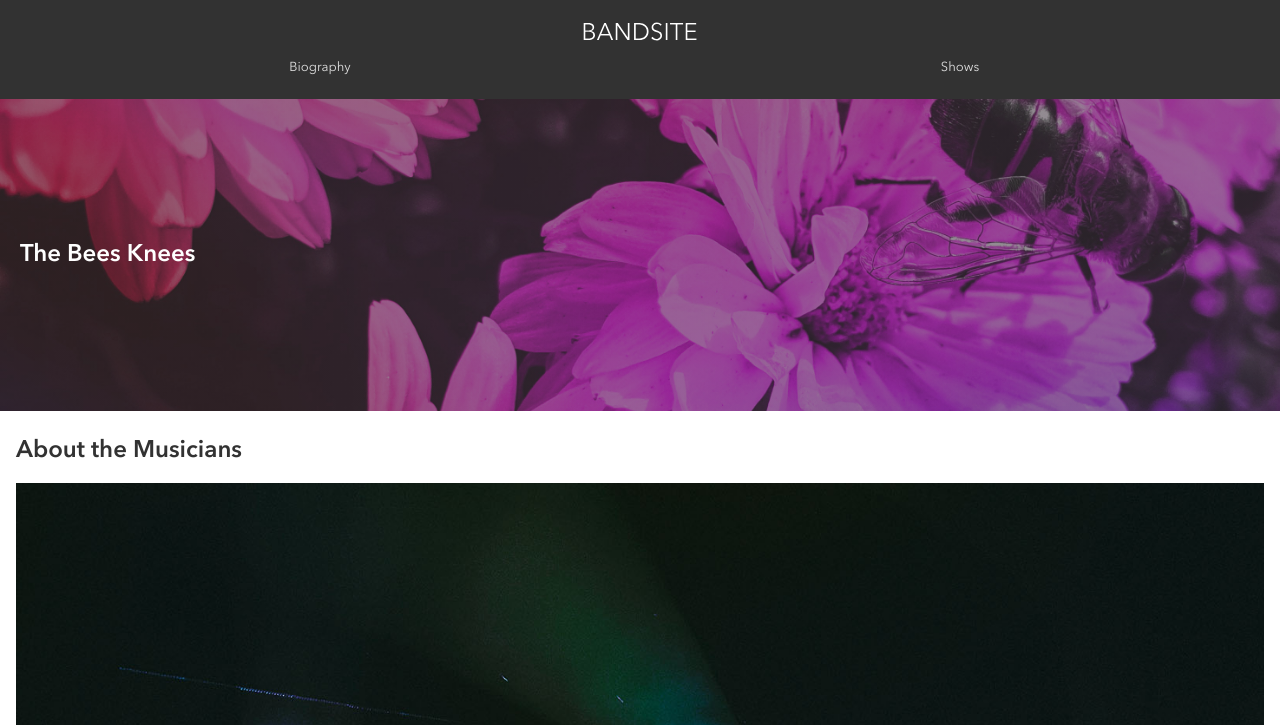
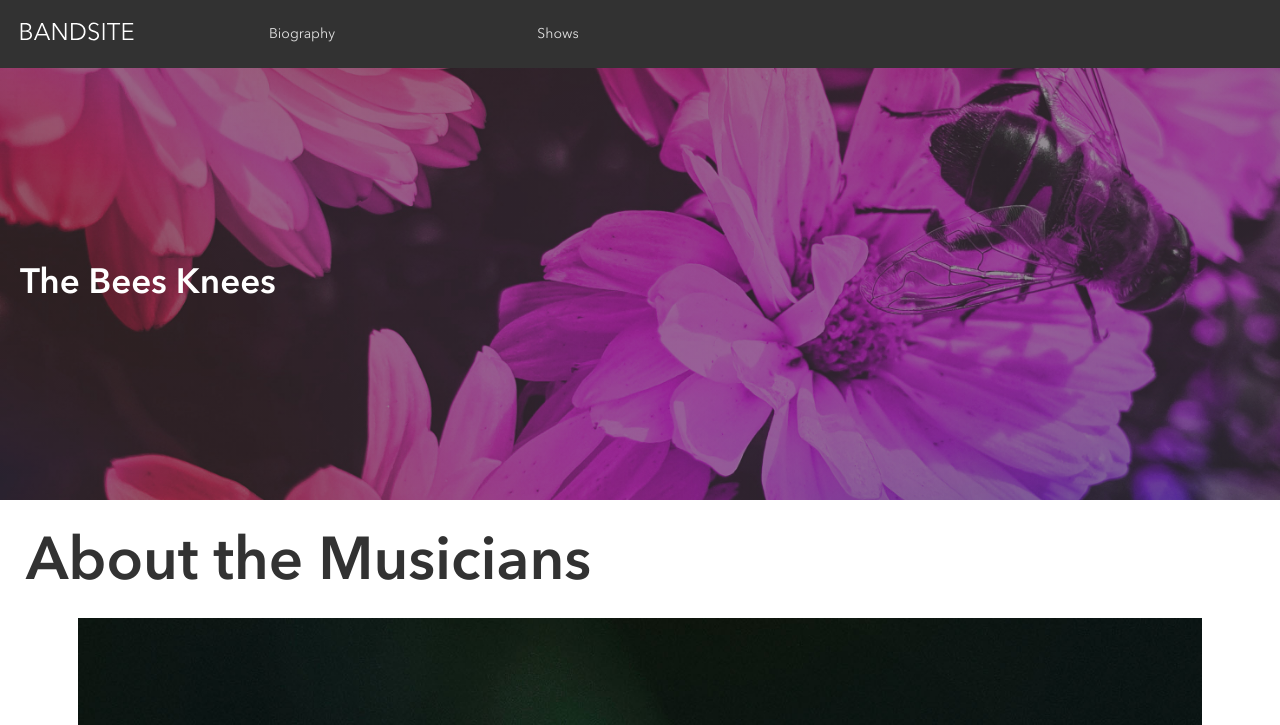
Before and after one commit to charisabelo/char-isabelo-bandsite, a plain HTML site: page index.html in a window 1280 px wide. Shown: the top 725 px of the page. Drawn offline with Linux system fonts and the light colour scheme.

Commit message:
completed media queries for the mobile-adjusted size

```diff
--- a/index.html
+++ b/index.html
@@ -42,14 +42,15 @@
     <main>
       <section class="about">
         <h1 class="about__header">About the Musicians</h1>
+        <div class="about__container">
           <img
             class="about__img"
             src="./assets/images/band.jpg"
             alt="concert photo"
           />
           <blockquote class="about__quote">
-          “We push each other to be the best. It’s not uncommon for one of us to
-          say ‘this needs to be better, back to the drawing board’”
+            “We push each other to be the best. It’s not uncommon for one of us
+            to say ‘this needs to be better, back to the drawing board’”
           </blockquote>
           <p class="about__quote-author">
             - Bryan Teddy, lead vocalist of The Bees Knees
@@ -59,25 +60,26 @@
             <p class="about__bio-paragraph">
               The Bees Knees is a pop rock band originating from San Francisco,
               California. The band consists of lead vocalist Bryan Teddy,
-            guitarist Mack Tolkens, guitarist Andrew Green, bassist Kent Zulkee
-            and drummer Freddie Fischer. The band achieved its first commercial
-            success as an unsigned act, drawing attention from manager Cam
-            Adams. Having worked with other popular acts (The Elephant In The
-            Room, One Trick Pony, The Cat’s Meow), Adams was confident the band
-            could succeed even further, pushing them to sign with Magenta
-            Records.
+              guitarist Mack Tolkens, guitarist Andrew Green, bassist Kent
+              Zulkee and drummer Freddie Fischer. The band achieved its first
+              commercial success as an unsigned act, drawing attention from
+              manager Cam Adams. Having worked with other popular acts (The
+              Elephant In The Room, One Trick Pony, The Cat’s Meow), Adams was
+              confident the band could succeed even further, pushing them to
+              sign with Magenta Records.
             </p>
             <p class="about__bio-paragraph">
               From there, the band has soared, gaining international recognition
-            and ranking in the top 10 on the Poster Charts. New fans immediately
-            fell in love with the band’s original and organic attitude,
-            solidifying their place as one of the hottest and fastest up and
-            coming acts of this century. Fans affectionately refer to themselves
-            as “The Hive” and are drawn to their candid and authentic
-            performances on stage. Looking forward to touring in the future, The
-            Bees Knees are currently recording their second studio album,
-            looking to be released in late 2021.
+              and ranking in the top 10 on the Poster Charts. New fans
+              immediately fell in love with the band’s original and organic
+              attitude, solidifying their place as one of the hottest and
+              fastest up and coming acts of this century. Fans affectionately
+              refer to themselves as “The Hive” and are drawn to their candid
+              and authentic performances on stage. Looking forward to touring in
+              the future, The Bees Knees are currently recording their second
+              studio album, looking to be released in late 2021.
             </p>
+          </div>
         </div>
       </section>
 
@@ -134,6 +136,7 @@
     </main>
 
     <footer class="footer">
+      <div class="footer__container">
         <div class="footer__header-container">
           <div class="footer__secondary-container">
             <h2 class="footer__header">Get in touch</h2>
@@ -216,6 +219,7 @@
             Copyright The Bees Knees © 2021 All Rights Reserved
           </p>
         </div>
+      </div>
     </footer>
   </body>
 </html>
--- a/styles/bio.scss
+++ b/styles/bio.scss
@@ -35,6 +35,40 @@
   }
 
   &__list-item {
+    display: flex;
+    justify-content: center;
+    align-self: center;
+  }
+
+  @include mobile-adjusted {
+    & {
+      display: flex;
+      flex-direction: row;
+      justify-content: flex-start;
+    }
+
+    &__logo {
+      padding: 2.2rem 0 2rem 2rem;
+    }
+
+    &__list {
+      width: 40%;
+      margin-left: 4rem;
+    }
+
+    &__list--relative {
+      height: 100%;
+    }
+
+    &__list--absolute:hover::after {
+      bottom: -2.3rem;
+    }
+
+    &__list-item {
+      display: flex;
+      // justify-content: flex-start;
+      align-self: center;
+    }
   }
 }
 
@@ -49,20 +83,42 @@
     url(../assets/images/hero-bio.jpg);
   background-position: center;
   background-size: cover;
-  height: 39vh;
+  height: 40vh;
 
   &__header {
     color: $white;
     font-weight: 600;
     margin: 0 0 0 2rem;
   }
+
+  @include mobile-adjusted {
+    & {
+      height: 54vh;
+    }
+
+    &__header {
+      font-size: 3.5rem;
+    }
+  }
 }
 
 // about section
 .about {
+  display: flex;
+  flex-direction: column;
+  align-items: center;
+
   &__header {
+    display: flex;
+    align-self: flex-start;
     padding: 2.4rem 0 1.6rem 0;
     font-weight: 600;
+  }
+
+  &__container {
+    display: flex;
+    flex-direction: column;
+    justify-content: center;
   }
 
   &__img {
@@ -93,12 +149,25 @@
   &__bio-paragraph {
     padding: 0 0 1.3rem 0;
   }
+
+  @include mobile-adjusted {
+    &__header {
+      padding: 3rem 0 2rem 1rem;
+    }
+
+    &__container {
+      width: 90%;
+    }
+  }
 }
 
 // photo gallery
 
 .gallery {
+  @include flex-column;
+
   &__header {
+    display: flex;
     font-weight: 600;
     padding: 1.5rem 0 1.3rem 0;
   }
@@ -112,14 +181,34 @@
     width: 98%;
     margin-bottom: 1rem;
   }
+
+  @include mobile-adjusted {
+    &__header {
+      padding: 2rem 0 2rem 0rem;
+      width: 90%;
+    }
+
+    &__photo-list {
+      width: 90%;
+    }
+
+    &__photo {
+      margin-bottom: 2rem;
+    }
+  }
 }
 
 // footer
 
 .footer {
+  display: flex;
+  justify-content: center;
   background-color: $bandsite-black;
   padding: 1.5rem;
   color: $white;
+
+  &__container {
+  }
 
   &__header-container {
   }
@@ -177,4 +266,44 @@
   &__copyright {
     font-size: 1.1rem;
   }
+
+  @include mobile-adjusted {
+    &__container {
+      width: 90%;
+    }
+  }
 }
+
+// project style guide rules
+
+@include tablet {
+  body {
+    /* body & footer copy tablet/desktop*/
+    font-size: 1.4rem;
+    line-height: 2.2rem;
+  }
+
+  h1 {
+    /* page header */
+    font-size: 6rem;
+    line-height: 6.8rem;
+  }
+
+  h2 {
+    /* section header */
+    font-size: 3.6rem;
+    line-height: 4.4rem;
+  }
+
+  h3 {
+    /* sub header */
+    font-size: 2.4rem;
+    line-height: 3.2rem;
+  }
+
+  label,
+  button {
+    /* labels & buttons */
+    font-size: 1.2rem;
+  }
+}
--- a/styles/partials/_mediaqueries.scss
+++ /dev/null
@@ -1,43 +0,0 @@
-// adjustment for mobile / smaller screen
-@media only screen and (min-width: 500px) {
-  .hero {
-    height: 100vh;
-  }
-}
-
-// tablet
-@media only screen and (min-width: 768px) {
-  body {
-    /* body & footer copy tablet/desktop*/
-    font-size: 1.4rem;
-    line-height: 2.2rem;
-  }
-
-  h1 {
-    /* page header */
-    font-size: 6rem;
-    line-height: 6.8rem;
-  }
-
-  h2 {
-    /* section header */
-    font-size: 3.6rem;
-    line-height: 4.4rem;
-  }
-
-  h3 {
-    /* sub header */
-    font-size: 2.4rem;
-    line-height: 3.2rem;
-  }
-
-  label,
-  button {
-    /* labels & buttons */
-    font-size: 1.2rem;
-  }
-}
-
-// desktop
-@media only screen and (min-width: 1280px) {
-}
```
Also changed, not shown: styles/bio.css. Lines whose indentation alone changed are shown as unchanged.
